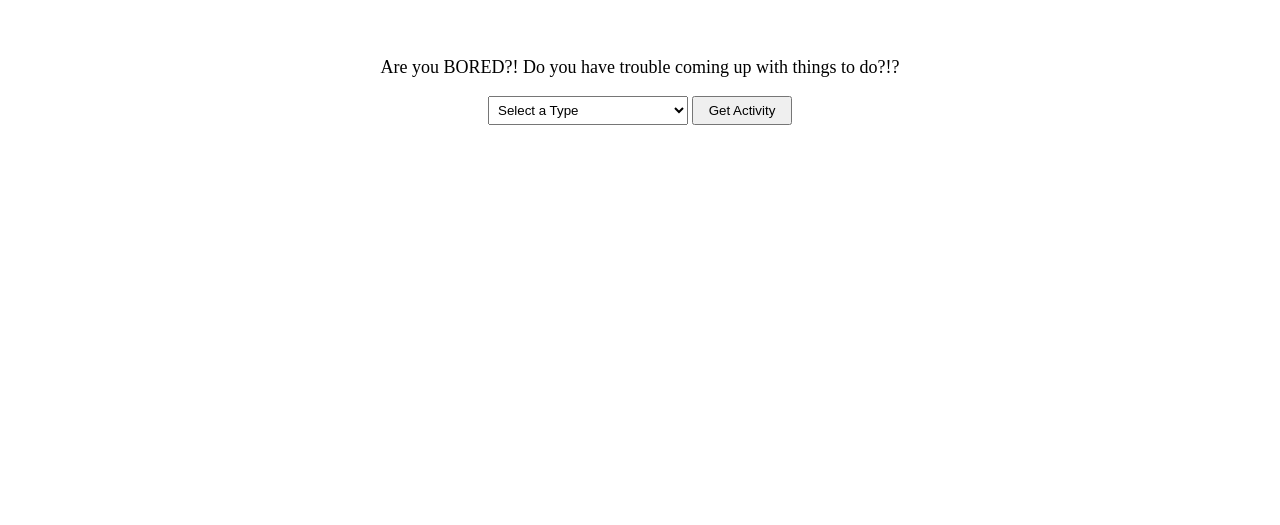
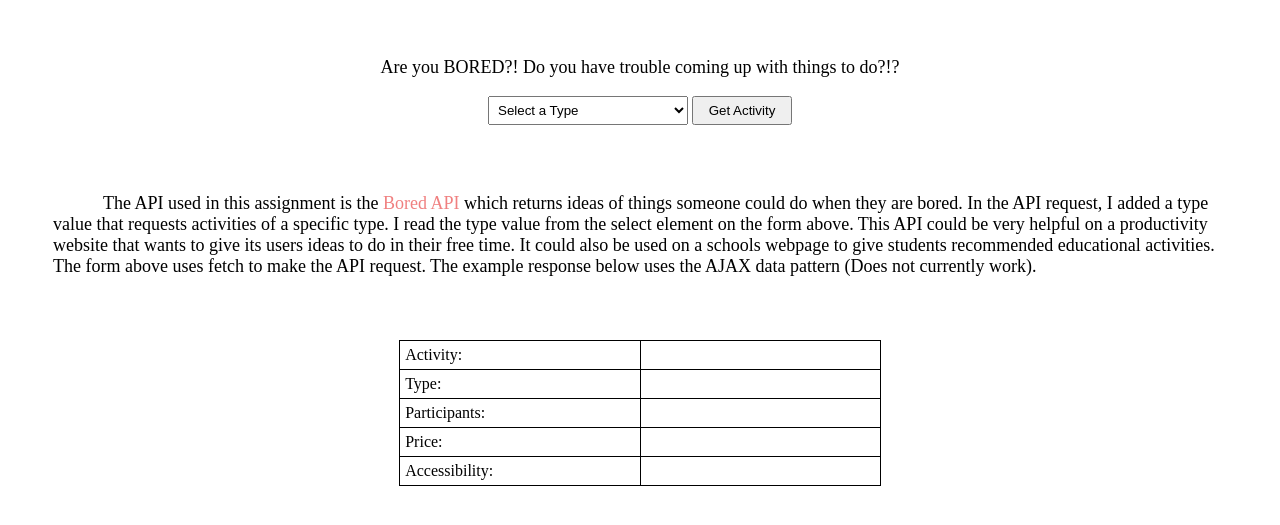
Before and after one commit to Sawyer-Wilson/CS20-Assignment-10, a plain HTML site: page index.html in a window 1280 px wide. Shown: the part 123-648 px from the top of the page. Drawn offline with nearby package versions, Linux system fonts and the light colour scheme.

Commit message:
Add requirements

```diff
--- a/index.html
+++ b/index.html
@@ -14,6 +14,17 @@
         }
         p {
             font-size: 18px;
+        }
+        a {
+            text-decoration: none;
+            color: lightcoral;
+        }
+        a:hover {
+            color: rgb(240, 128, 128, 0.5);
+        }
+        #description {
+            margin: 30px 15px;
+            text-indent: 50px;
         }
         #activity-idea {
             margin: 10px 0px;
@@ -41,6 +52,17 @@
         #bored-btn {
             width: 100px;
             padding: 5px;
+        }
+        table {
+            border-collapse: collapse;
+            margin: 15px 30px;
+            width: 40%;
+        }
+        td {
+            border: 1px solid;
+            text-align: left;
+            padding: 5px;
+            width: 25%;
         }
         @media (max-width: 550px) {
             #activity-idea-text {
@@ -73,6 +95,32 @@
         <div id="activity-idea">
             <p id="activity-idea-text"></p>
         </div>
+        <div id="description">
+            <p>The API used in this assignment is the <a href="https://www.boredapi.com/">Bored API</a> which returns ideas of things someone could do when they are bored. In the API request, I added a type value that requests activities of a specific type. I read the type value from the select element on the form above. This API could be very helpful on a productivity website that wants to give its users ideas to do in their free time. It could also be used on a schools webpage to give students recommended educational activities. The form above uses fetch to make the API request. The example response below uses the AJAX data pattern (Does not currently work).
+            </p>
+        </div>
+        <table>
+            <tr>
+                <td>Activity: </td>
+                <td id="activity"></td>
+            </tr>
+            <tr>
+                <td>Type: </td>
+                <td id="type"></td>
+            </tr>
+            <tr>
+                <td>Participants: </td>
+                <td id="participants"></td>
+            </tr>
+            <tr>
+                <td>Price: </td>
+                <td id="price"></td>
+            </tr>
+            <tr>
+                <td>Accessibility: </td>
+                <td id="accessibility"></td>
+            </tr>
+        </table>
     </div>
 
     <script>
@@ -90,6 +138,27 @@
             $("#activity-idea-text").html("You should ... " + activity.activity)
             $("#activity-idea-text").css("display", "block")
         }
+
+        function requestData() {
+            var reqObj = new XMLHttpRequest();
+            if (! reqObj)
+                {alert("Unable to create HTTPRequest object"); return;}
+            reqObj.onreadystatechange = getMyData();
+            reqObj.open("GET", "https://www.boredapi.com/api/activity/", true);
+            reqObj.send();
+        }
+
+        function getMyData() {
+            if ((this.readyState == 4) && (this.status == 200))
+                var data = this.responseText;
+                var info = JSON.parse(data);
+                $("#activity").html(data.activity)
+                $("#type").html(data.type)
+                $("#participants").html(data.participants)
+                $("#price").html(data.price)
+                $("#accessibility").html(data.accessibility)
+        }
+        requestData();
     </script>
 </body>
 </html>
```
